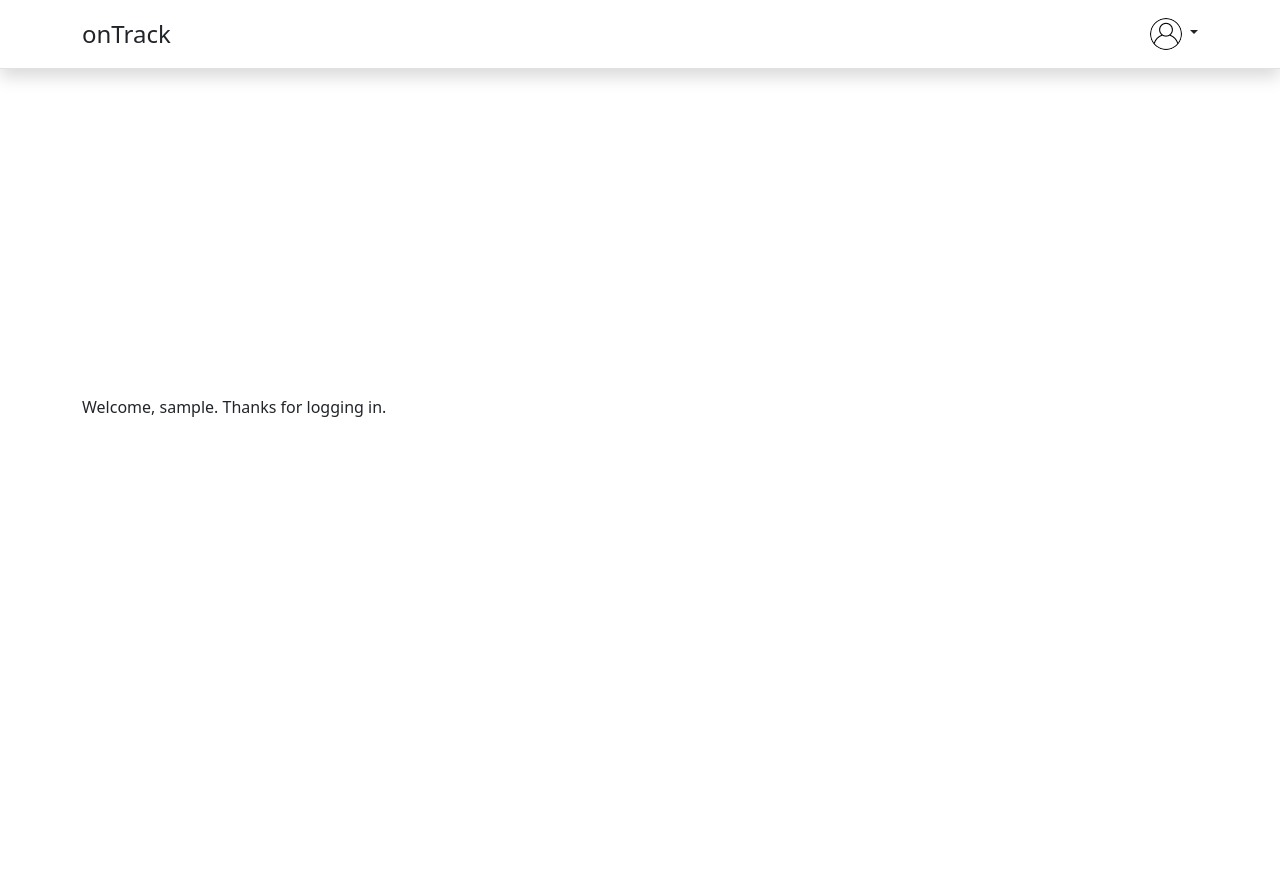
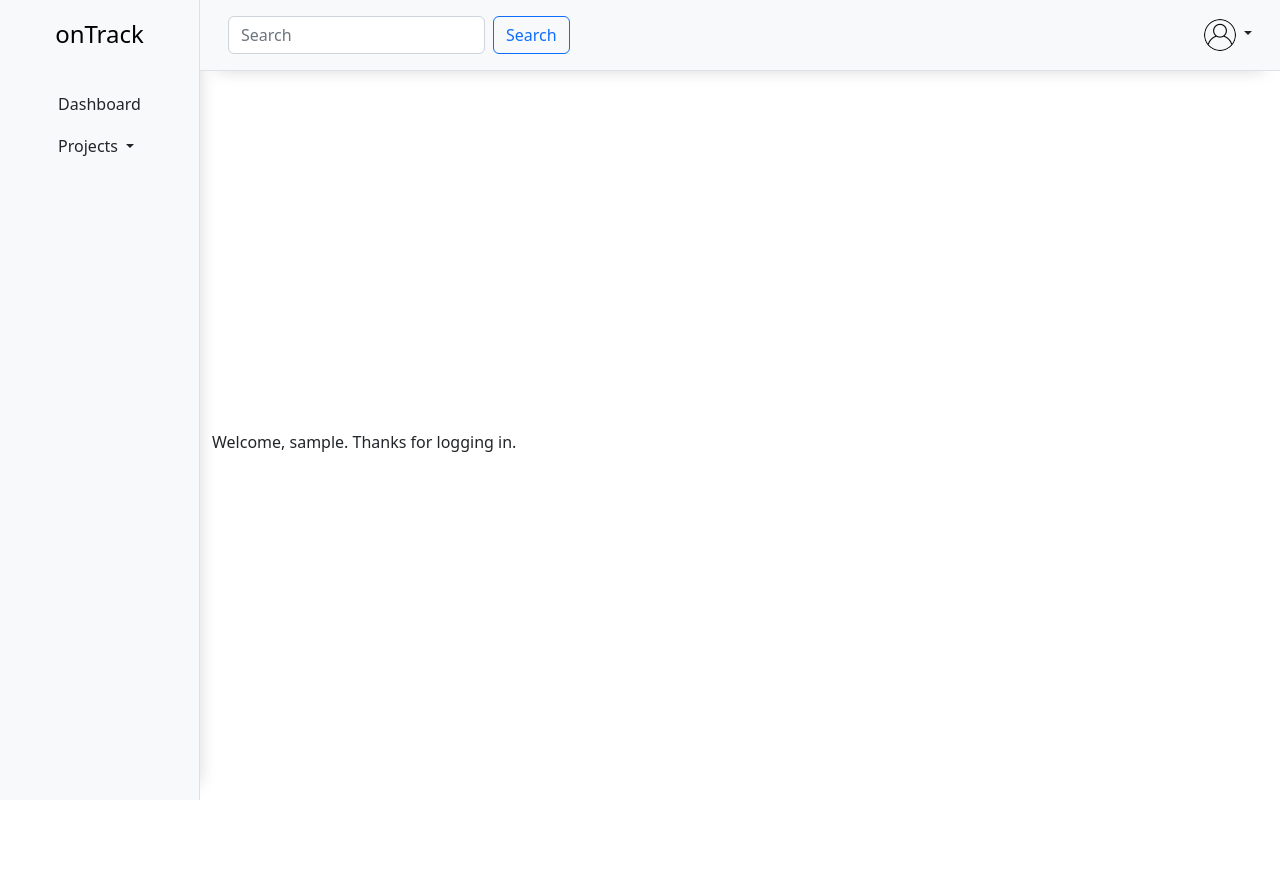
Before and after one commit to isaacwoodruff/ontrack, a Django app: page /profile/ in a window 1280 px wide. Before the commit the page ends 417 px from the top, so only its background shows below. Run offline with Django 4.2, Linux system fonts and the light colour scheme; the visitor is signed in with stand-in values (Sample User, id 1).

Commit message:
Created side nav for dashboard

```diff
--- /dev/null
+++ b/static/css/authenticated-user.css
@@ -0,0 +1,8 @@
+#top-nav {
+    margin-left: 200px;
+}
+
+#side-nav {
+    box-shadow: 1em 0 1rem -1rem rgb(0 0 0 / 15%);
+    width: 200px;
+}
--- a/static/css/main.css
+++ b/static/css/main.css
@@ -17,3 +17,7 @@ body {
 main {
     margin-top: 100px;
 }
+
+#top-nav {
+    box-shadow: 0 1em 1rem -1rem rgba(0,0,0,.15);
+}
--- a/templates/base.html
+++ b/templates/base.html
@@ -7,8 +7,14 @@
         <meta http-equiv="X-UA-Compatible" content="IE=edge">
         <meta name="viewport" content="width=device-width, initial-scale=1.0">
 
-        <!-- custom css -->
+        <!-- custom main css -->
         <link rel="stylesheet" href="{% static 'css/main.css' %}">
+
+        {% if request.user.is_authenticated %}
+        <!-- custom logged in user css -->
+        <link rel="stylesheet" href="{% static 'css/authenticated-user.css' %}">
+        {% endif %}
+
         <!-- Bootstrap css -->
         <link href="https://cdn.jsdelivr.net/npm/bootstrap@5.2.0/dist/css/bootstrap.min.css" rel="stylesheet" integrity="sha384-gH2yIJqKdNHPEq0n4Mqa/HGKIhSkIHeL5AyhkYV8i59U5AR6csBvApHHNl/vI1Bx" crossorigin="anonymous">
 
@@ -21,13 +27,36 @@
 
     <body>
 
-        <header class="navbar fixed-top p-3 mb-3 border-bottom shadow">
-            <div class="container">
-                <a href="/" class="text-dark text-decoration-none">
+        <header>
+            {% if request.user.is_authenticated %}
+            <div class="navbar flex-column justify-content-start p-3 text-dark bg-light vh-100 border-end" id="side-nav">
+                <a href="/" class="text-center text-black text-decoration-none">
                     <span class="fs-4">onTrack</span>
                 </a>
+                <hr>
+                <ul class="navbar-nav">
+                    <li class="mb-1">
+                        <a class="btn btn-toggle" href="#">Dashboard</a>
+                    </li>
+                    <li class="mb-1">
+                        <a class="btn btn-toggle dropdown-toggle" href="#" role="button" data-bs-toggle="dropdown" aria-expanded="false">
+                          Projects
+                        </a>
+                        <ul class="dropdown-menu border-0 bg-transparent">
+                            <li><a class="dropdown-item" href="#">New Project</a></li>
+                        </ul>
+                    </li>
+                </ul>
+            </div>
+            {% endif %}
+            <div class="navbar fixed-top p-3 mb-3 border-bottom bg-light" id="top-nav">
+                <div class="container">
+                    {% if request.user.is_authenticated %}
+                        <form class="d-flex">
+                            <input class="form-control me-2" type="search" placeholder="Search" aria-label="Search">
+                            <button class="btn btn-outline-primary" type="submit">Search</button>
+                        </form>
 
-                {% if request.user.is_authenticated %}
                         <div class="dropdown text-end">
                             <a href="#" class="d-block link-dark text-decoration-none dropdown-toggle" data-bs-toggle="dropdown" aria-expanded="false">
                                 <img src="{% static 'img/user.png' %}" alt="mdo" width="32" height="32" class="rounded-circle">
@@ -39,11 +68,15 @@
                             </ul>
                         </div>
                     {% else %}
+                        <a href="/" class="text-dark text-decoration-none">
+                            <span class="fs-4">onTrack</span>
+                        </a>
                         <div class="text-end">
                             <a href="{% url 'sign_in' %}" class="btn btn-outline-primary me-2">Sign In</a>
                             <a href="{% url 'sign_up' %}" class="btn btn-primary">Sign Up</a>
                         </div>
                     {% endif %}
+                </div>
             </div>
         </header>
 
```
Lines whose indentation alone changed are shown as unchanged.
